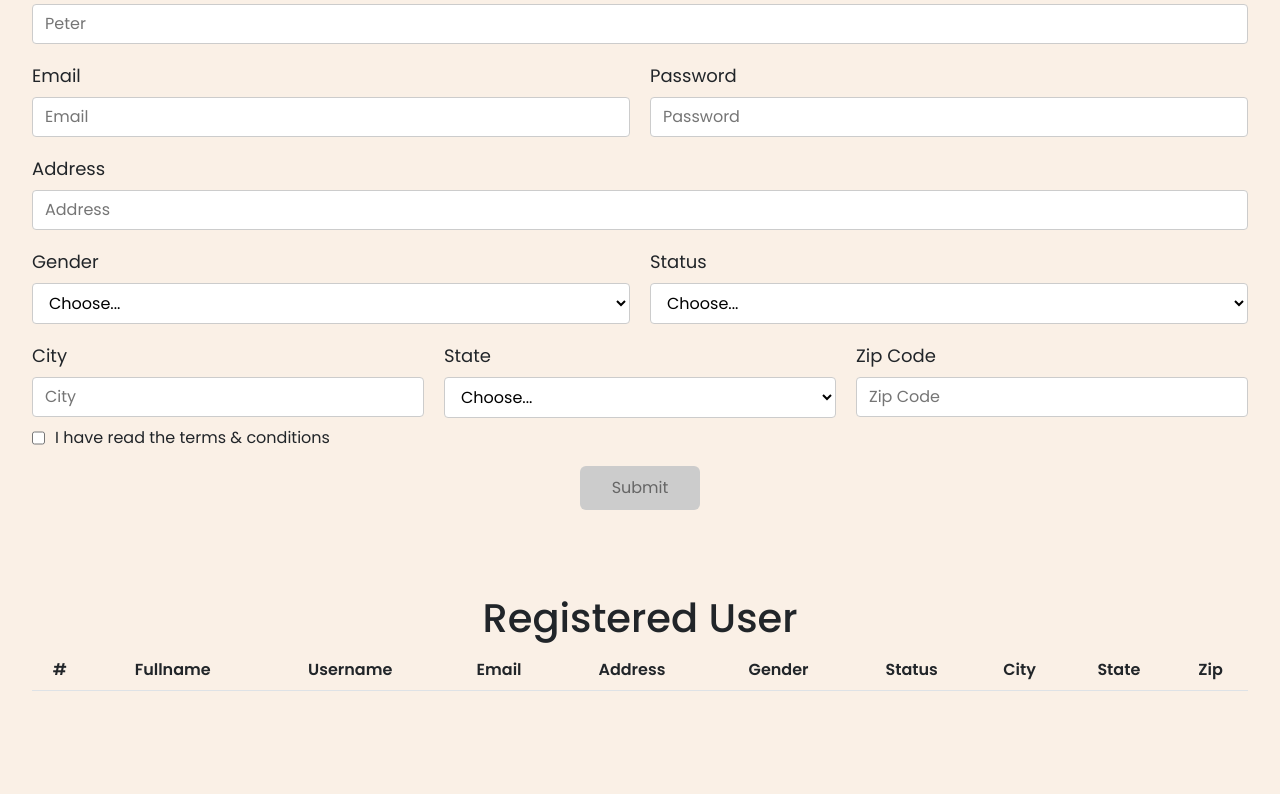
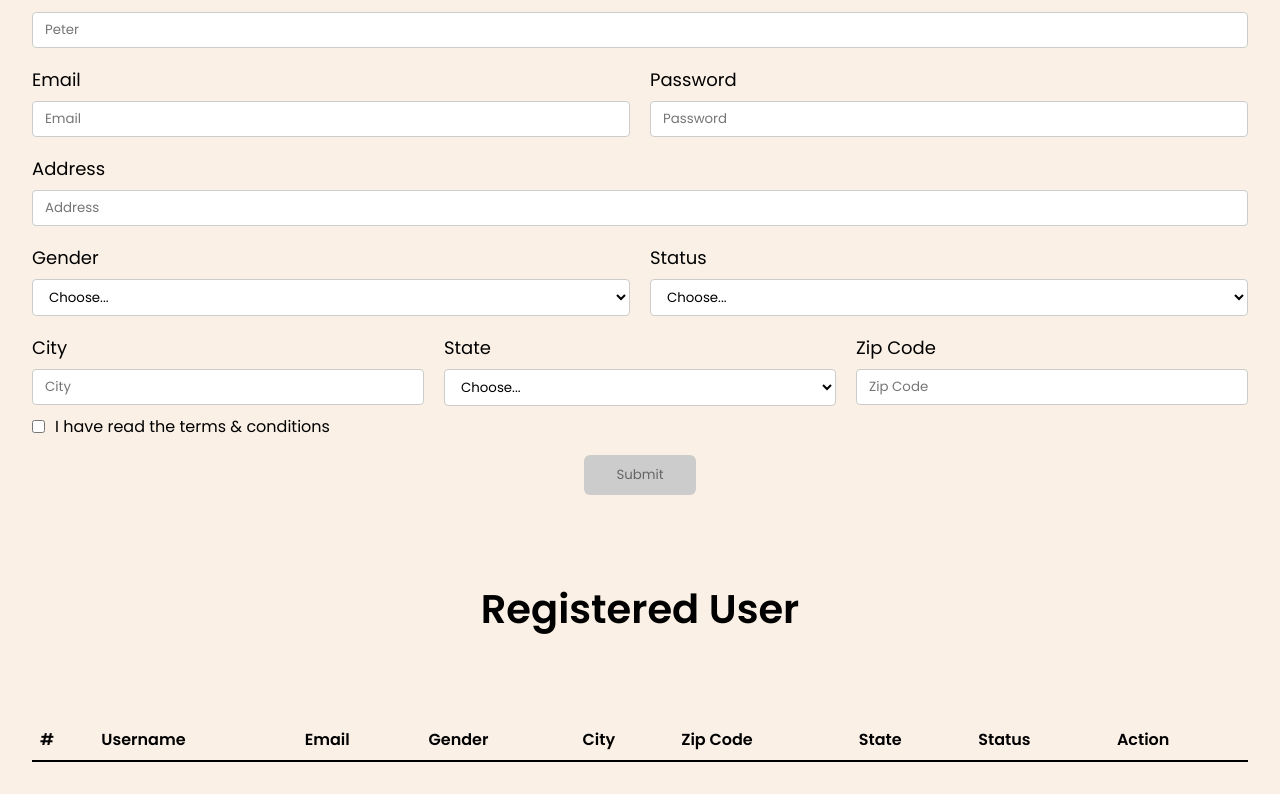
Before and after one commit to regovariff/registrationForm, a React (Vite) app: page / in a window 1280 px wide. Shown: the part 284-1078 px from the top of the page. Before the commit the page ends 1023 px from the top, so only its background shows below. Built offline with nearby package versions, Linux system fonts and the light colour scheme.

Commit message:
remove bootstrap from project

```diff
--- a/src/App.css
+++ b/src/App.css
@@ -90,3 +90,17 @@
 }
 
 /* button end */
+
+/* form table */
+
+.formTable {
+  border-collapse: collapse;
+  width: 100%;
+  margin-top: 5rem;
+}
+
+.formTable th {
+  padding: 8px;
+  text-align: left;
+  border-bottom: 2px solid black;
+}
--- a/src/App.tsx
+++ b/src/App.tsx
@@ -1,7 +1,5 @@
 import './App.css'
 import RegistrationForm from './pages/RegistrationForm'
-
-import "bootstrap/dist/css/bootstrap.min.css";
 
 function App() {
   return (
--- a/src/components/FormTable.tsx
+++ b/src/components/FormTable.tsx
@@ -31,37 +31,35 @@ function FormTable() {
 
   return (
     <>
-      <table className="table">
-        <thead>
+      <table className="formTable">
         <tr>
-            <th scope="col">#</th>
-            <th scope="col">Fullname</th>
-            <th scope="col">Username</th>
-            <th scope="col">Email</th>
-            <th scope="col">Address</th>
-            <th scope="col">Gender</th>
-            <th scope="col">Status</th>
-            <th scope="col">City</th>
-            <th scope="col">State</th>
-            <th scope="col">Zip</th>
+          <th>#</th>
+          <th>Username</th>
+          <th>Email</th>
+          <th>Gender</th>
+          <th>City</th>
+          <th>Zip Code</th>
+          <th>State</th>
+          <th>Status</th>
+          <th>Action</th>
         </tr>
-        </thead>
-        <tbody>
         {data.map((person: Person, index: number) => (
           <tr key={index}>
-              <th scope="row">{index + 1}</th>
-              <td>{person.fullname}</td>
+            <td scope="row">{index + 1}</td>
             <td>{person.username}</td>
             <td>{person.email}</td>
-              <td>{person.address}</td>
             <td>{person.gender}</td>
+            <td>{person.city}</td>
+            <td>{person.zip}</td>
+            <td>{person.state}</td>
             <td>{person.status}</td>
-              <td>{person.city}</td>
-              <td>{person.state}</td>
-              <td>{person.zip}</td>
+            <td>
+              <button className="button">View</button>
+              <button className="button">Edit</button>
+              <button className="button">Delete</button>
+            </td>
           </tr>
         ))}
-        </tbody>
       </table>
     </>
   );
```
Lines whose indentation alone changed are shown as unchanged.
